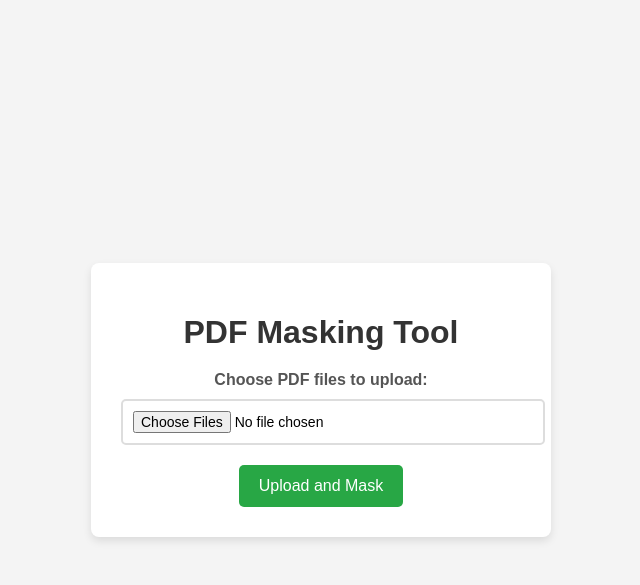
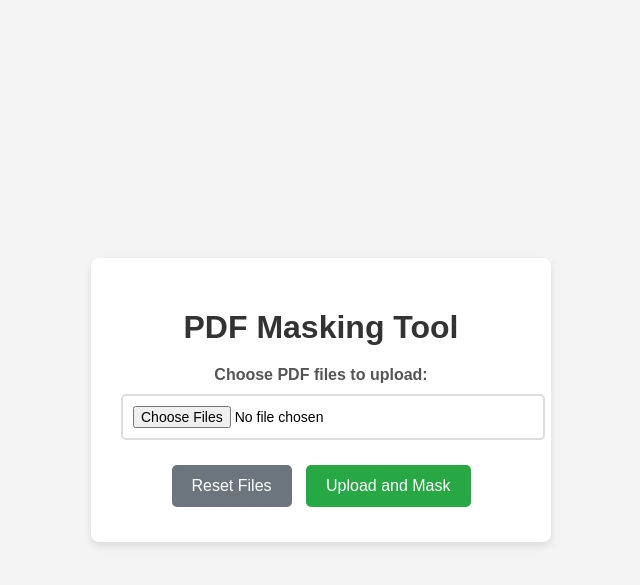
Before and after one commit to y21innocation/pdf_mask, a Flask app: page / in a window 1280 px wide. Shown: the top 585 px of the page, without its empty margins (319-959 px from the left). Run offline with Flask 3, Linux system fonts and the light colour scheme.

Commit message:
Refactor project structure

```diff
--- a/templates/index.html
+++ b/templates/index.html
@@ -43,7 +43,7 @@
             cursor: pointer;
             font-size: 14px;
         }
-        button {
+        .btn {
             background-color: #28a745;
             color: white;
             border: none;
@@ -52,18 +52,47 @@
             cursor: pointer;
             font-size: 16px;
             transition: background-color 0.3s ease;
+            margin: 5px;
         }
-        button:hover {
+        .btn:hover {
             background-color: #218838;
         }
+        /* Resetボタンだけ少し色を変える場合 */
+        .btn-secondary {
+            background-color: #6c757d;
+        }
+        .btn-secondary:hover {
+            background-color: #5a6268;
+        }
     </style>
+
+    <script>
+        // 送信前チェック用
+        function checkFilesSelected() {
+            const fileInput = document.getElementById('file');
+            if (!fileInput.files || fileInput.files.length === 0) {
+                alert("No file selected. Please select at least one PDF file.");
+                return false; // 送信中断
+            }
+            return true; // 送信続行
+        }
+
+        // ファイルリセット用
+        function resetFileSelection() {
+            const fileInput = document.getElementById('file');
+            fileInput.value = ""; // ファイル選択をリセット
+        }
+    </script>
 </head>
 <body>
-    <form action="/upload" method="post" enctype="multipart/form-data">
+    <form action="/upload" method="post" enctype="multipart/form-data" onsubmit="return checkFilesSelected()">
         <h1>PDF Masking Tool</h1>
         <label for="file">Choose PDF files to upload:</label>
         <input type="file" name="file" id="file" accept=".pdf" multiple>
-        <button type="submit">Upload and Mask</button>
+
+        <!-- ボタンを2つ用意: Reset Files / Upload and Mask -->
+        <button type="button" class="btn btn-secondary" onclick="resetFileSelection()">Reset Files</button>
+        <button type="submit" class="btn">Upload and Mask</button>
     </form>
 </body>
 </html>
```
